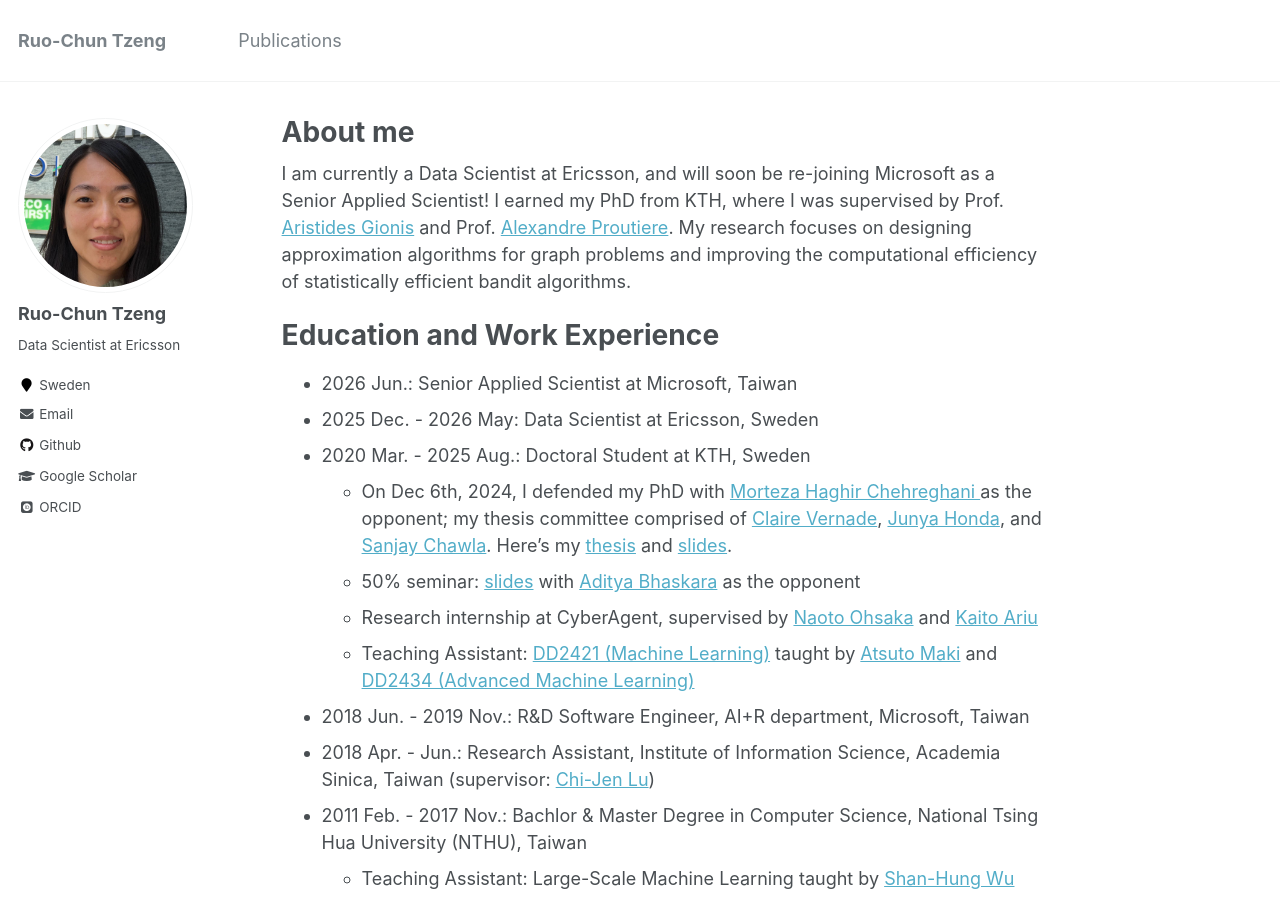
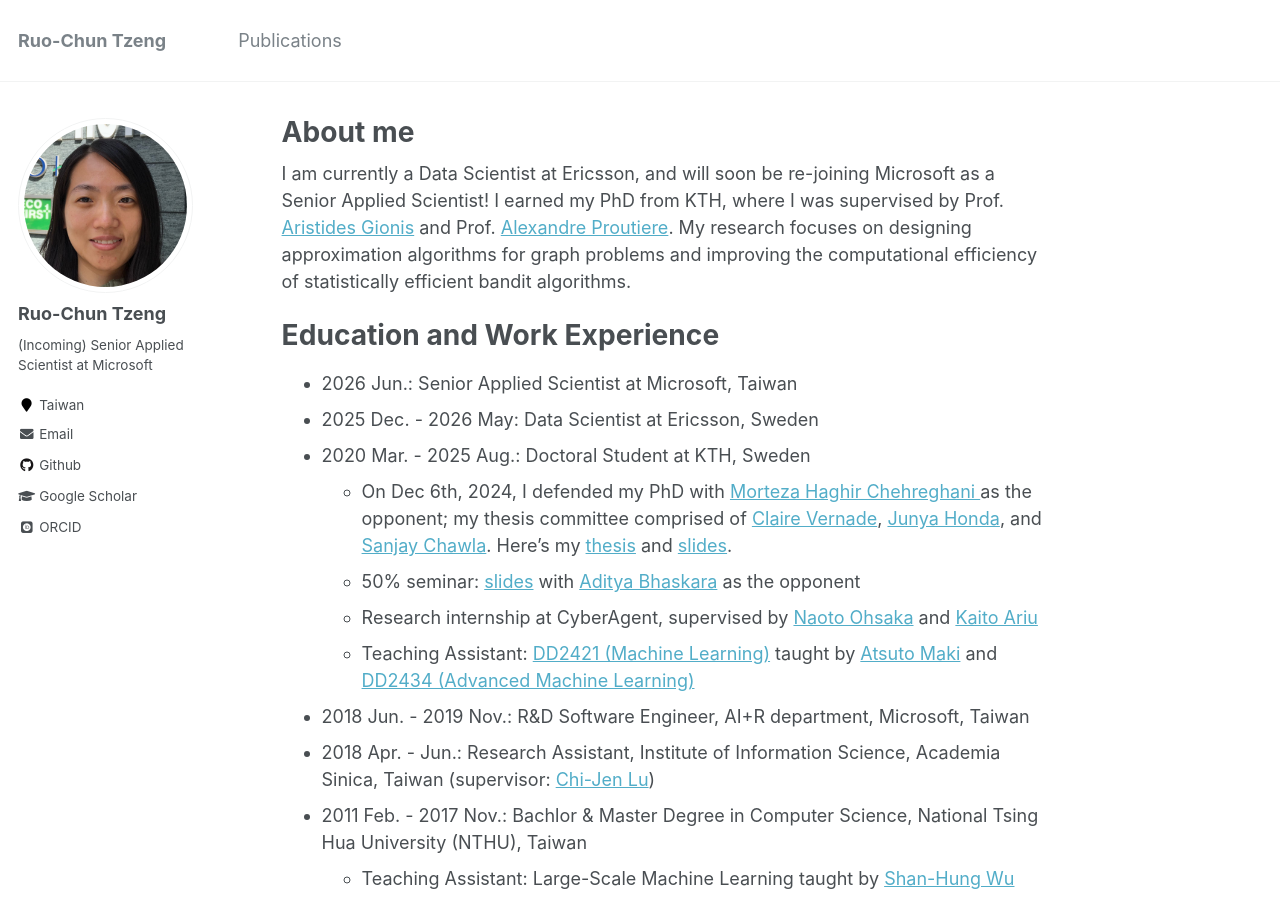
Before and after one commit to rctzeng/rctzeng.github.io, a Jekyll site: the page built from _pages/about.md, in a window 1280 px wide and 900 px high. Built offline with Jekyll 4.4.1, drawn with Linux system fonts in a browser that asks for light colours; some web fonts are replaced.

Commit message:
Update _config.yml

```diff
--- a/_config.yml
+++ b/_config.yml
@@ -10,7 +10,7 @@ locale                   : "en-US"
 title                    : "Ruo-Chun Tzeng"
 title_separator          : "-"
 name                     : &name "Ruo-Chun Tzeng"
-description              : &description "Data Scientist at Ericsson"
+description              : &description "(Incoming) Senior Applied Scientist at Microsoft"
 url                      : https://rctzeng.github.io # the base hostname & protocol for your site e.g. "https://mmistakes.github.io"
 baseurl                  : "" # the subpath of your site, e.g. "/blog"
 repository               : "rctzeng.github.io"
@@ -82,12 +82,12 @@ analytics:
 author:
   name             : "Ruo-Chun Tzeng"
   avatar           : "profile.jpg"
-  bio              : "Data Scientist at Ericsson"
-  location         : "Sweden"
+  bio              : "(Incoming) Senior Applied Scientist at Microsoft"
+  location         : "Taiwan"
   employer         :
   pubmed           :
   googlescholar    : "https://scholar.google.com/citations?user=jntcHQ0AAAAJ"
-  email            : "ruo-chun.tzeng@ericsson.com"
+  email            : "rubys88684@gmail.com"
   researchgate     :
   uri              :
   bitbucket        :
```
